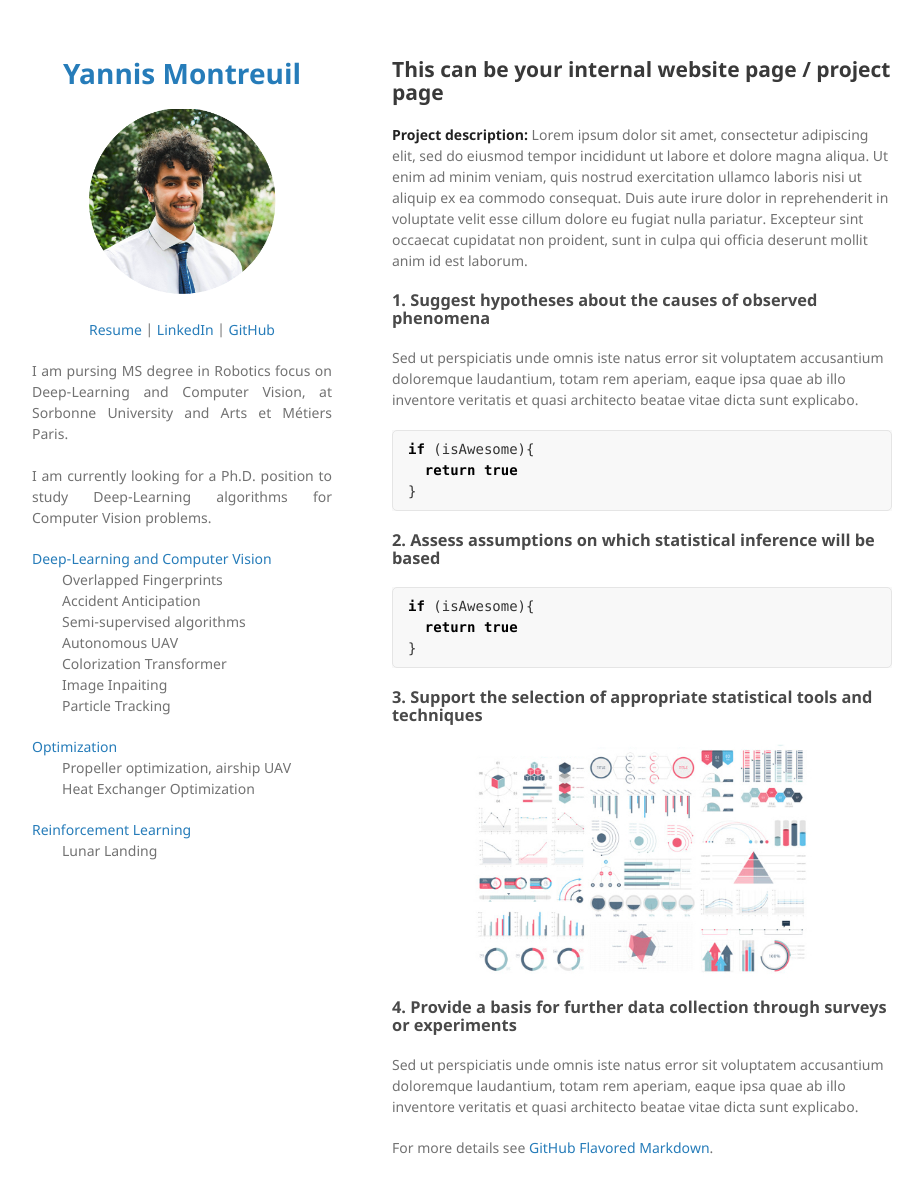
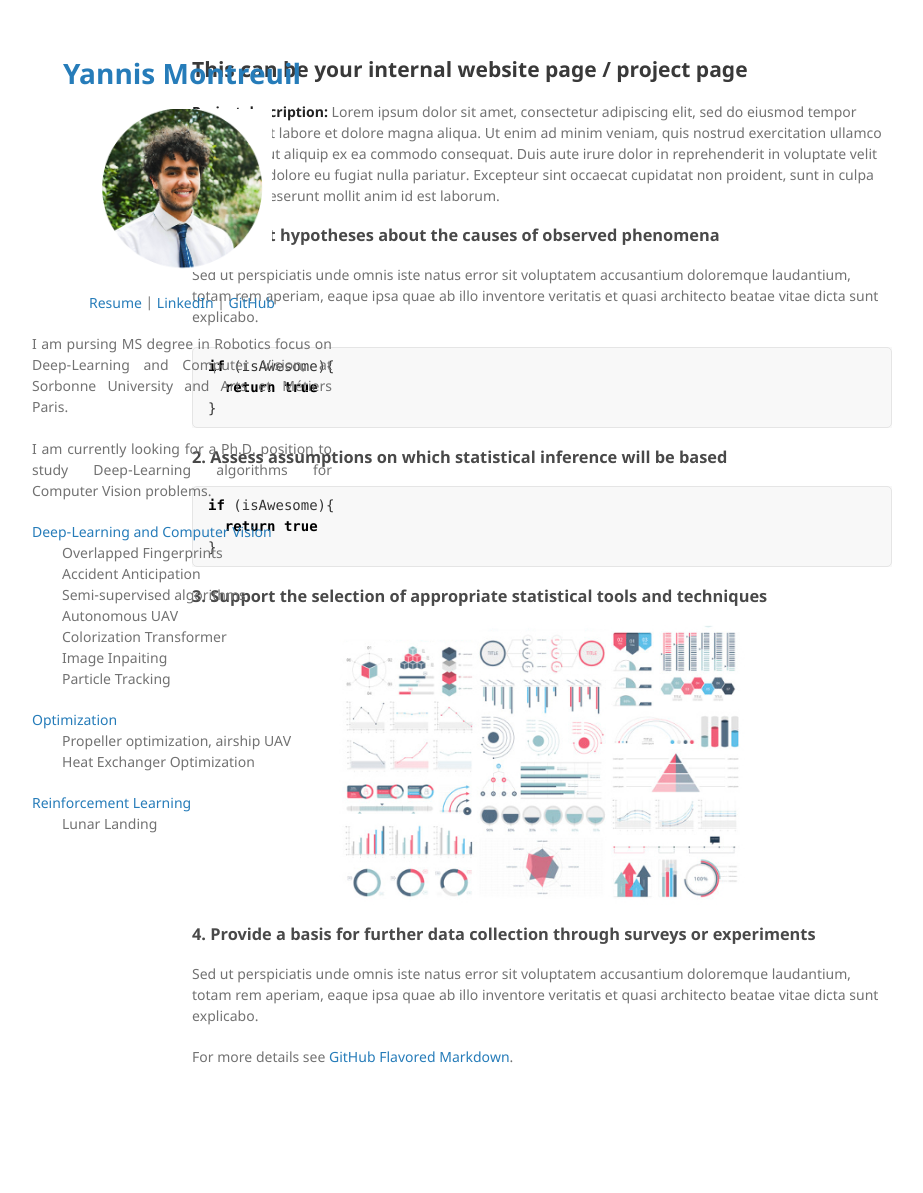
Before and after one commit to Yannis-98/yannis-98.github.io, a Jekyll site: the page built from sample_page.md, in a window 1280 px wide and 1228 px high. Shown: the top 1193 px of the window, without its empty margins (178-1101 px from the left). Built offline with Jekyll 4.4.1, drawn with Linux system fonts in a browser that asks for light colours; our own code applies the rules of GitHub Pages for plain Markdown files.

Commit message:
Update jekyll-theme-minimal.scss

```diff
--- a/_sass/jekyll-theme-minimal.scss
+++ b/_sass/jekyll-theme-minimal.scss
@@ -104,7 +104,7 @@ img {
   display: block;
   margin-left: auto;
   margin-right: auto;
-  max-width:70%;
+  max-width:60%;
 }
 
 header {
@@ -175,7 +175,7 @@ strong {
 }
 
 section {
-  width:500px;
+  width:700px;
   float:right;
   padding-bottom:50px;
 }
```
